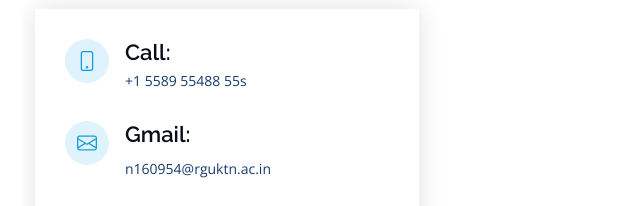
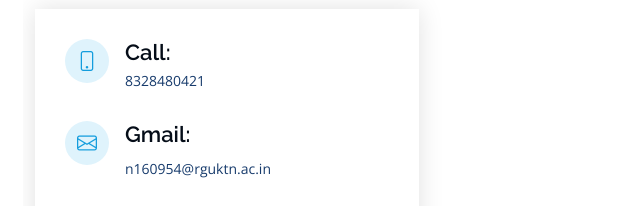
Before and after one commit to n160954/SOWMYA_PORTFOLIO, a plain HTML site: page index.html in a window 1280 px wide. Shown: the part 2949-3155 px from the top of the page, 277-917 px from the left. Drawn offline with nearby package versions, Linux system fonts and the light colour scheme.

Commit message:
Update index.html

```diff
--- a/index.html
+++ b/index.html
@@ -254,7 +254,7 @@
               <div class="phone">
                 <i class="bi bi-phone"></i>
                 <h4>Call:</h4>
-                <p>+1 5589 55488 55s</p>
+                <p>8328480421</p>
               </div>
 
 
```
